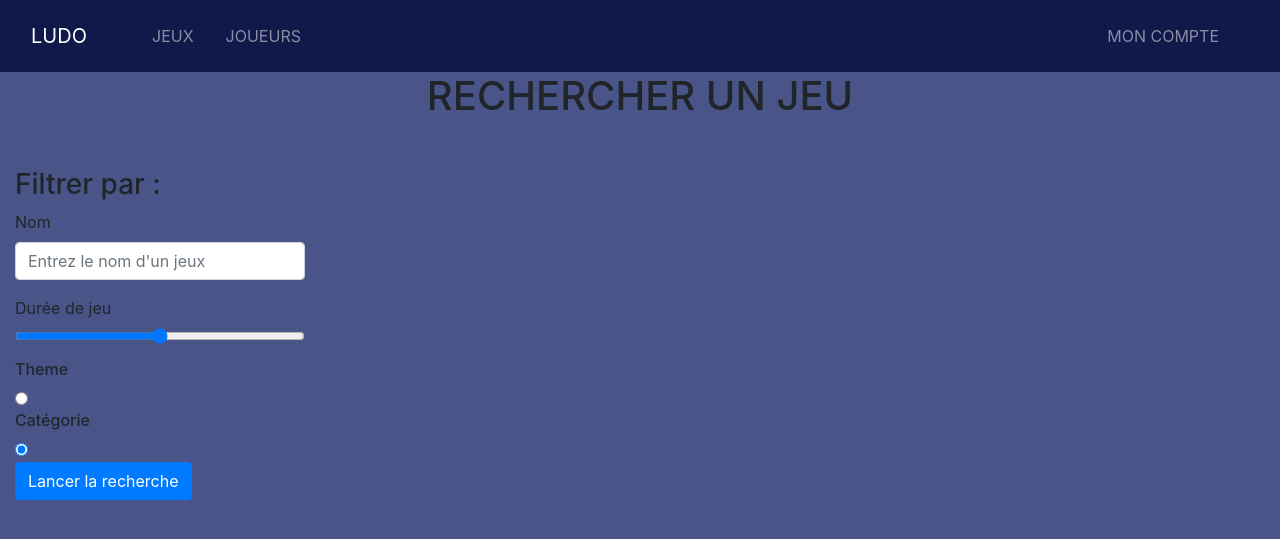
After one commit to Bibirhum/ludo, a Symfony app: template templates/game/listgames.html.twig in a window 1280 px wide. The commit adds this page. Shown: the top 539 px of the page. Run offline with Twig, Linux system fonts and the light colour scheme; the template is opened without the code that fills it, so the values that code supplies are empty; some libraries are stand-ins or nearby versions.

Commit message:
affichage liste

```diff
--- a/public/css/global.css
+++ b/public/css/global.css
@@ -9,7 +9,6 @@ body{
 
 
 
-
 /* RESPONSIVE DESIGN */
 @media (min-width: 992px){
 	.nav-item:nth-child(3){
--- a/src/Controller/GameController.php
+++ b/src/Controller/GameController.php
@@ -22,9 +22,8 @@ class GameController extends AbstractController
     {
         // Méthode qui permet de récupérer les données des jeux et de les afficher en pâge de recherche
         $game = $this->getDoctrine()->getRepository(Game::class)->findAll();
-        return $this->render('game/index.html.twig', [
+        return $this->render('game/listgames.html.twig', [
             'game' => $game,
-            'controller_name' => 'GamesSearchController',
         ]);
     }
 
--- /dev/null
+++ b/templates/game/listgames.html.twig
@@ -0,0 +1,53 @@
+{% extends 'layout.html.twig' %}
+
+{% block body %}
+
+<h1 class="text-center mb-5">RECHERCHER UN JEU</h1>
+<div class="row">
+
+  <div class="col-3 position-sticky">
+  <h3>Filtrer par :</h1>
+    <form method="post">
+      <div class="form-group">
+        <label for="inputGamename">Nom</label>
+        <input type="text" class="form-control" value="" id="inputGamename" placeholder="Entrez le nom d'un jeux">
+      </div>
+      <div class="form-group">
+        <label for="">Durée de jeu</label>
+        <input type="range" class="form-control-range" id="formControlRange">
+      </div>
+      <h6>Theme</h6>
+      <div class="form-check">
+        <input class="form-check-input" type="radio" value="" id="">
+        <label class="form-check-label" for="">
+        </label>
+      </div>
+      <h6>Catégorie</h6>
+      <div class="form-check">
+        <input class="form-check-input" type="radio" name="exampleRadios" id="" value="option1" checked>
+        <label class="form-check-label" for="">
+        </label>
+      </div>
+      <button type="submit" class="btn btn-primary mb-2">Lancer la recherche</button>
+    </form>
+  </div>
+
+    <div class="col-9 row d-flex justify-content-around">
+      {% for game in game %}
+        <div class="card text-center mb-5" style="width: 18rem;" >
+          <div class="card-header">{{ game.name }}</div>
+          <img src="{{ game.image }}" class="card-img-top" alt="...">
+          <div class="card-body">
+            <h5 class="card-title">Entre {{ game.numPlayerMin }} et {{ game.numPlayerMax }} joueurs</h5>
+            <p class="card-text">A partir de {{ game.ageMin }} ans</p>
+            <p class="card-text">Temps de jeu en moyenne de {{ game.duration }} minutes</p>
+            <p class="card-text">{{ game.shortDescription }}</p>
+            <div class="card-footer text-muted">Thème: {{ game.theme }} - Catégorie: {{ game.category.name }}</div>
+            <a href="#" class="btn btn-primary">Ajouter à ma liste</a>
+          </div>
+        </div>
+      {% endfor %}
+    </div>
+
+</div>
+{% endblock %}
--- a/templates/layout.html.twig
+++ b/templates/layout.html.twig
@@ -22,13 +22,13 @@
         <div class="collapse navbar-collapse col-11 row" id="navbarNav">
             <ul class="navbar-nav d-flex col-12">
                 <li class="nav-item p-2">
-                    <a class="nav-link" href="#">JEUX</a>
+                    <a class="nav-link" href="{{ path('games_search') }}">JEUX</a>
                 </li>
                 <li class="nav-item p-2">
                     <a class="nav-link" href="#">JOUEURS</a>
                 </li>
                 <li class="nav-item p-2">
-                    <a class="nav-link" href="#">MON COMPTE</a>
+                    <a class="nav-link" href="{{ path('user_profile') }}">MON COMPTE</a>
                 </li>
             </ul>
         </div>
```
Also changed, not shown: src/Controller/GamesSearchController.php (deleted, +0 -23 lines), templates/game/index.html.twig (deleted, +0 -45 lines).
